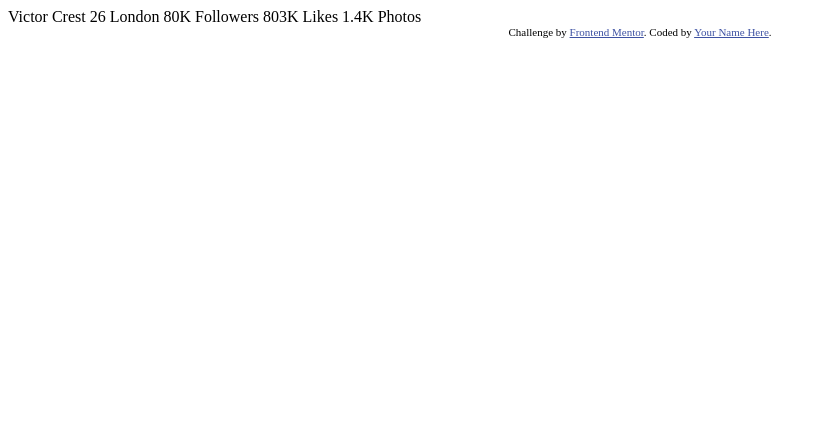
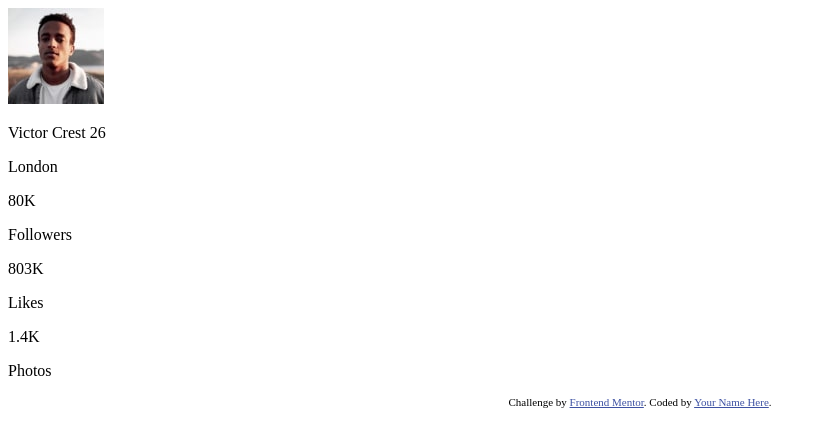
Before and after one commit to ShehanMaduwantha/Fronend-Mentor-Profile-Card-Component, a plain HTML site: page index.html in a window 1280 px wide. Shown: the whole page, without its empty margins (0-826 px from the left). Drawn offline with Linux system fonts and the light colour scheme.

Commit message:
Add HTML structure
Added the HTML structure of the card to the provided index.html file.

```diff
--- a/index.html
+++ b/index.html
@@ -1,35 +1,65 @@
 <!DOCTYPE html>
 <html lang="en">
   <head>
-  <meta charset="UTF-8">
-  <meta name="viewport" content="width=device-width, initial-scale=1.0"> <!-- displays site properly based on user's device -->
+    <meta charset="UTF-8" />
+    <meta name="viewport" content="width=device-width, initial-scale=1.0" />
+    <!-- displays site properly based on user's device -->
 
-  <link rel="icon" type="image/png" sizes="32x32" href="./images/favicon-32x32.png">
+    <link
+      rel="icon"
+      type="image/png"
+      sizes="32x32"
+      href="./images/favicon-32x32.png"
+    />
 
     <title>Frontend Mentor | Profile card component</title>
 
     <!-- Feel free to remove these styles or customise in your own stylesheet 👍 -->
     <style>
-    .attribution { font-size: 11px; text-align: center; }
-    .attribution a { color: hsl(228, 45%, 44%); }
+      .attribution {
+        font-size: 11px;
+        text-align: center;
+      }
+      .attribution a {
+        color: hsl(228, 45%, 44%);
+      }
     </style>
   </head>
   <body>
+    <div class="card-container">
+      <div class="card-pattern">
+        <img src="./images/image-victor.jpg" alt="Profile image" />
+      </div>
+      <div class="card-info">
+        <div class="card-info-name">
+          <p>
             Victor Crest
-  26
-  London
+            <span class="card-info-age">26</span>
+          </p>
+          <p class="card-info-location">London</p>
+        </div>
+        <div class="card-info-stats">
+          <div>
+            <p class="card-info-stats-count">80K</p>
+            <p class="card-info-stats-label">Followers</p>
+          </div>
 
-  80K
-  Followers
-
-  803K
-  Likes
-
-  1.4K
-  Photos
+          <div>
+            <p class="card-info-stats-count">803K</p>
+            <p class="card-info-stats-label">Likes</p>
+          </div>
+          <div>
+            <p class="card-info-stats-count">1.4K</p>
+            <p class="card-info-stats-label">Photos</p>
+          </div>
+        </div>
+      </div>
+    </div>
     <div class="attribution">
-    Challenge by <a href="https://www.frontendmentor.io?ref=challenge" target="_blank">Frontend Mentor</a>.
-    Coded by <a href="#">Your Name Here</a>.
+      Challenge by
+      <a href="https://www.frontendmentor.io?ref=challenge" target="_blank"
+        >Frontend Mentor</a
+      >. Coded by <a href="#">Your Name Here</a>.
     </div>
   </body>
 </html>
```
Lines whose indentation alone changed are shown as unchanged.
